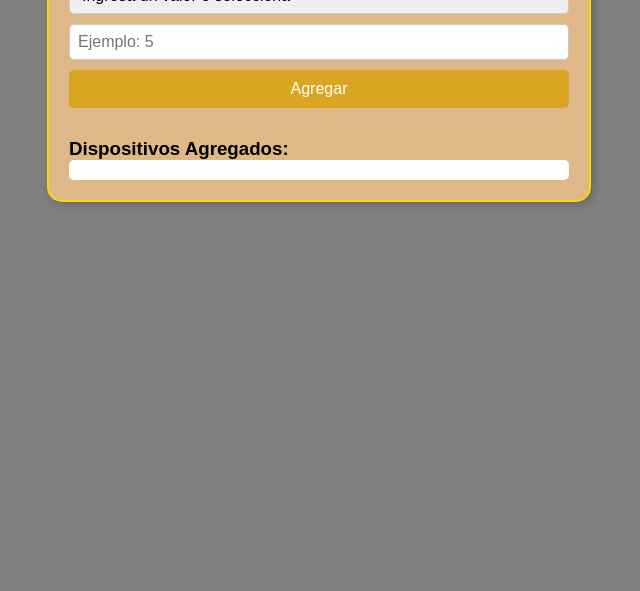
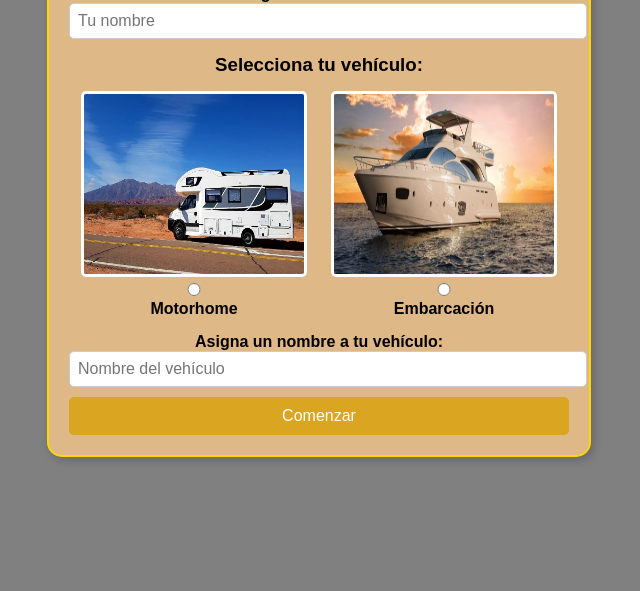
Before and after one commit to fitoparodi/proyectoJavaS, a website: page index.html in a window 1280 px wide. Shown: the part 209-800 px from the top of the page, without its empty margins (321-961 px from the left). Drawn offline with Linux system fonts and the light colour scheme.

Commit message:
con inicio

```diff
--- a/index.html
+++ b/index.html
@@ -1,38 +1,53 @@
 <!DOCTYPE html>
-<html lang="en">
+<html lang="es">
 <head>
     <meta charset="UTF-8">
     <meta name="viewport" content="width=device-width, initial-scale=1.0">
     <link rel="stylesheet" href="css/styles.css">
-    <title>Amperadora - Tu calculadora de amperes para equipar tu motorhome - embarcación</title>
+    <title>Amperadora - Calculadora de Amperes</title>
 </head>
 <body>
 
-<main>
-<div class="contenedor">
-    <h1>AMPERADORA</h1>
-    <form>
-    <label for="dispositivo">Dispositivo:</label>
-    <input type="text" id="dispositivo" placeholder="Ejemplo: Heladera">
+    <main>
+        <div class="contenedor">
+            <h1>Bienvenido a Amperadora</h1>
+            <h2 id="mensajeBienvenida"></h2>
 
-    <label for="consumo">Consumo en amperes:</label>
-    <select id="consumo">
-        <option value="">Ingresa un valor o selecciona</option>
-        <option value="no_lo_se">No lo sé</option>
-    </select>
-    <input type="number" id="consumoManual" placeholder="Ejemplo: 5" min="0">
+            <div id="formulario">
+                <label for="nombre">Ingresa tu nombre:</label>
+                <input type="text" id="nombre" placeholder="Tu nombre">
 
-    <button>Agregar</button>
+                <h3>Selecciona tu vehículo:</h3>
+                <div class="opciones">
+                    <div class="opcion">
+                        <img src="img/motorhome.webp" alt="Motorhome">
+                        <label>
+                            <input type="radio" name="tipoVehiculo" value="motorhome"> Motorhome
+                        </label>
+                    </div>
+                    <div class="opcion">
+                        <img src="img/embarcacion.jpg" alt="Embarcación">
+                        <label>
+                            <input type="radio" name="tipoVehiculo" value="embarcacion"> Embarcación
+                        </label>
+                    </div>
+                </div>
 
-    <div class="lista" id="listaDispositivos">
-        <h3>Dispositivos Agregados:</h3>
-        <div id="items"></div>
-    </div>
-    </form>
-</div>
+                <label for="nombreVehiculo">Asigna un nombre a tu vehículo:</label>
+                <input type="text" id="nombreVehiculo" placeholder="Nombre del vehículo">
 
-</main>
-<script src="./js/main.js">
-</script>
+                <button id="guardar">Comenzar</button>
+            </div>
+
+            <div id="bienvenida" style="display: none;">
+                <p id="mensaje"></p>
+                <button id="continuar">Continuar con este proyecto</button>
+                <button id="nuevo">Iniciar un nuevo proyecto</button>
+            </div>
+        </div>
+    </main>
+
+    <script src="js/storage.js"></script>
+
 </body>
 </html>
--- /dev/null
+++ b/js/storage.js
@@ -0,0 +1,47 @@
+document.addEventListener("DOMContentLoaded", () => {
+    const formulario = document.getElementById("formulario");
+    const bienvenida = document.getElementById("bienvenida");
+    const mensajeBienvenida = document.getElementById("mensajeBienvenida");
+    const mensaje = document.getElementById("mensaje");
+
+    // Verificar si hay datos guardados en localStorage
+    const datosGuardados = JSON.parse(localStorage.getItem("usuario"));
+
+    if (datosGuardados) {
+        // Si hay datos guardados, mostrar la pantalla de bienvenida
+        formulario.style.display = "none";
+        bienvenida.style.display = "block";
+        mensajeBienvenida.innerText = `Bienvenido, ${datosGuardados.nombre}!`;
+        mensaje.innerText = `¿Te gustaría continuar con tu ${datosGuardados.tipoVehiculo} llamado "${datosGuardados.nombreVehiculo}" o iniciar uno nuevo?`;
+    } else {
+        // Si no hay datos guardados, mostrar el formulario
+        formulario.style.display = "block";
+        bienvenida.style.display = "none";
+    }
+
+    // Guardar los datos y redirigir a amperadora.html
+    document.getElementById("guardar").addEventListener("click", () => {
+        const nombre = document.getElementById("nombre").value;
+        const tipoVehiculo = document.getElementById("tipoVehiculo").value;
+        const nombreVehiculo = document.getElementById("nombreVehiculo").value;
+
+        if (nombre && nombreVehiculo) {
+            const usuario = { nombre, tipoVehiculo, nombreVehiculo };
+            localStorage.setItem("usuario", JSON.stringify(usuario));
+            window.location.href = "pages/amperadora.html";
+        } else {
+            alert("Por favor, completa todos los campos.");
+        }
+    });
+
+    // Continuar con el proyecto guardado
+    document.getElementById("continuar").addEventListener("click", () => {
+        window.location.href = "pages/amperadora.html";
+    });
+
+    // Iniciar un nuevo proyecto
+    document.getElementById("nuevo").addEventListener("click", () => {
+        localStorage.removeItem("usuario");
+        location.reload();
+    });
+});
--- a/scss/pages/_inicio.scss
+++ b/scss/pages/_inicio.scss
@@ -6,7 +6,8 @@ body {
 main {
     display: flex;
     justify-content: center;
-    margin-top: 25px;
+    align-items: center;
+    height: 100vh;
 }
 
 .contenedor {
@@ -17,6 +18,7 @@ main {
     max-width: 500px;
     padding: 20px;
     box-shadow: 3px 3px 10px rgba(0, 0, 0, 0.2);
+    text-align: center;
 }
 
 h1 {
@@ -25,26 +27,30 @@ h1 {
     text-shadow: -2px 2px wheat;
 }
 
-/* Estiliza el formulario */
+h3 {
+    margin-top: 15px;
+}
+
 form {
     display: flex;
     flex-direction: column;
-    gap: 10px; /* Espacio entre elementos */
+    gap: 10px;
 }
 
 label {
     font-weight: bold;
 }
 
-/* Inputs y select con buen tamaño */
+
 input, select {
     padding: 8px;
     border: 1px solid #ccc;
     border-radius: 5px;
     font-size: 16px;
+    width: 100%;
 }
 
-/* Botón con buen diseño */
+
 button {
     padding: 10px;
     background: goldenrod;
@@ -54,28 +60,37 @@ button {
     cursor: pointer;
     border-radius: 5px;
     transition: background 0.3s;
+    width: 100%;
+    margin-top: 10px;
 }
 
 button:hover {
     background: darkgoldenrod;
 }
 
-/* Estilo para los dispositivos agregados */
-.lista {
-    margin-top: 20px;
+/* Opciones de vehículos */
+.opciones {
+    display: flex;
+    justify-content: space-around;
+    margin: 15px 0;
 }
 
-#items {
-    background: white;
-    padding: 10px;
-    border-radius: 5px;
+.opcion {
+    text-align: center;
 }
 
-.item {
+.opcion img {
+    border: 3px solid white;
+    border-radius: 5px;
+    width: 220px;
+    height: 180px;
     display: flex;
-    justify-content: space-between;
-    background: lightgray;
-    padding: 5px;
+    flex-direction: column;
+    margin: 0 auto;
+}
+
+.opcion label {
+    display: block;
+    font-weight: bold;
     margin-top: 5px;
-    border-radius: 3px;
 }
```
Also changed, not shown: pages/amperadora.html (added, +38 -0 lines), css/styles.css, img/embarcacion.jpg (added), img/motorhome.webp (added), 1 other file.
